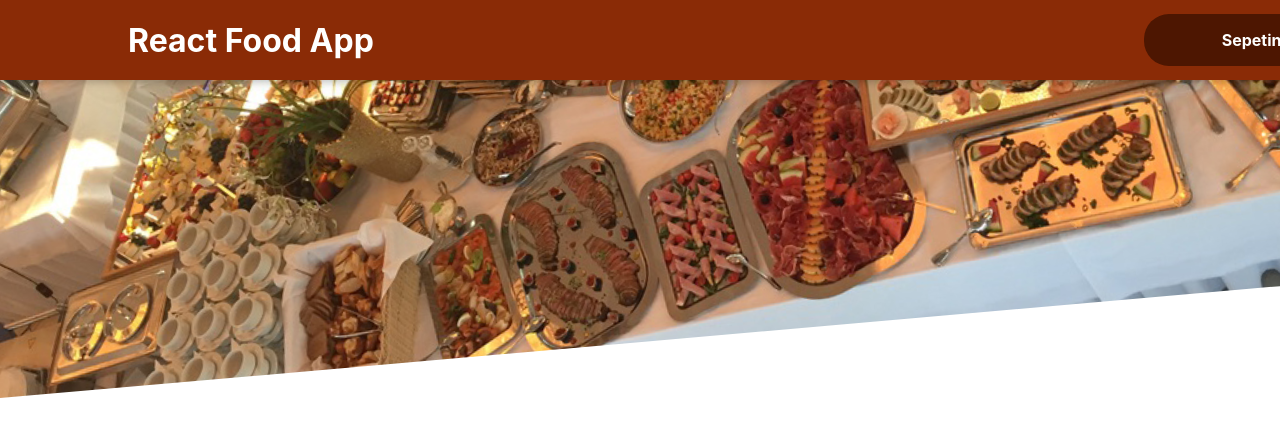
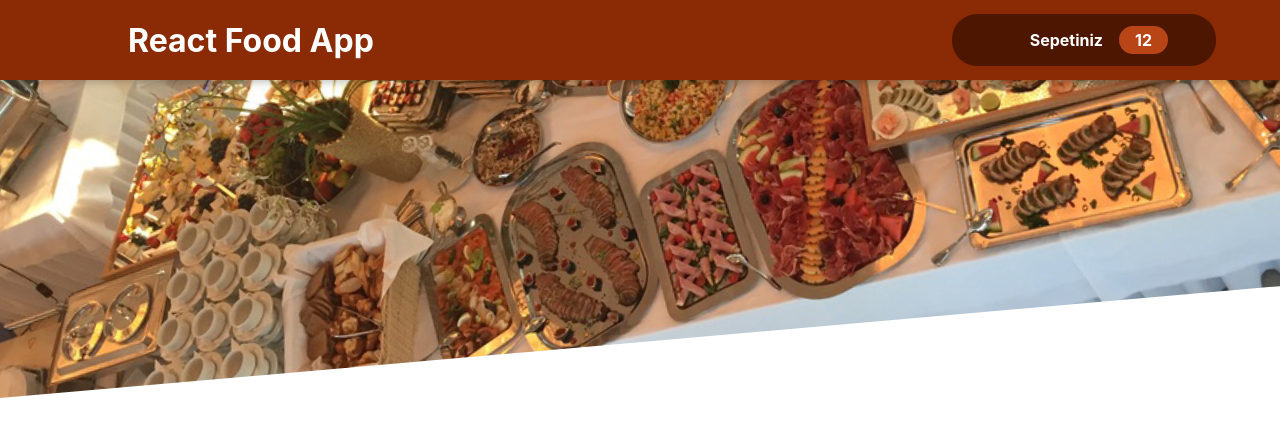
Before and after one commit to java2e/mkk-react-edu-2, a React (Create React App) app: page / in a window 1280 px wide. Shown: the top 436 px of the page. Built offline with nearby package versions, Linux system fonts and the light colour scheme.

Commit message:
add cart component

```diff
--- a/src/components/Layout/Header.module.css
+++ b/src/components/Layout/Header.module.css
@@ -2,7 +2,7 @@
     position: fixed;
     top: 0;
     left: 0;
-    width: 100%;
+    width: 85%;
     height: 5rem;
     background-color: #8a2b06;
     color: white;
--- /dev/null
+++ b/src/components/UI/Card.module.css
@@ -0,0 +1,6 @@
+.card {
+    padding: 1rem;
+    box-shadow: 0 2px 8px rgba(0, 0, 0, 0.25);
+    border-radius: 14px;
+    background-color: white;
+  }
```
Also changed, not shown: src/components/UI/Card.js (added, +7 -0 lines).
